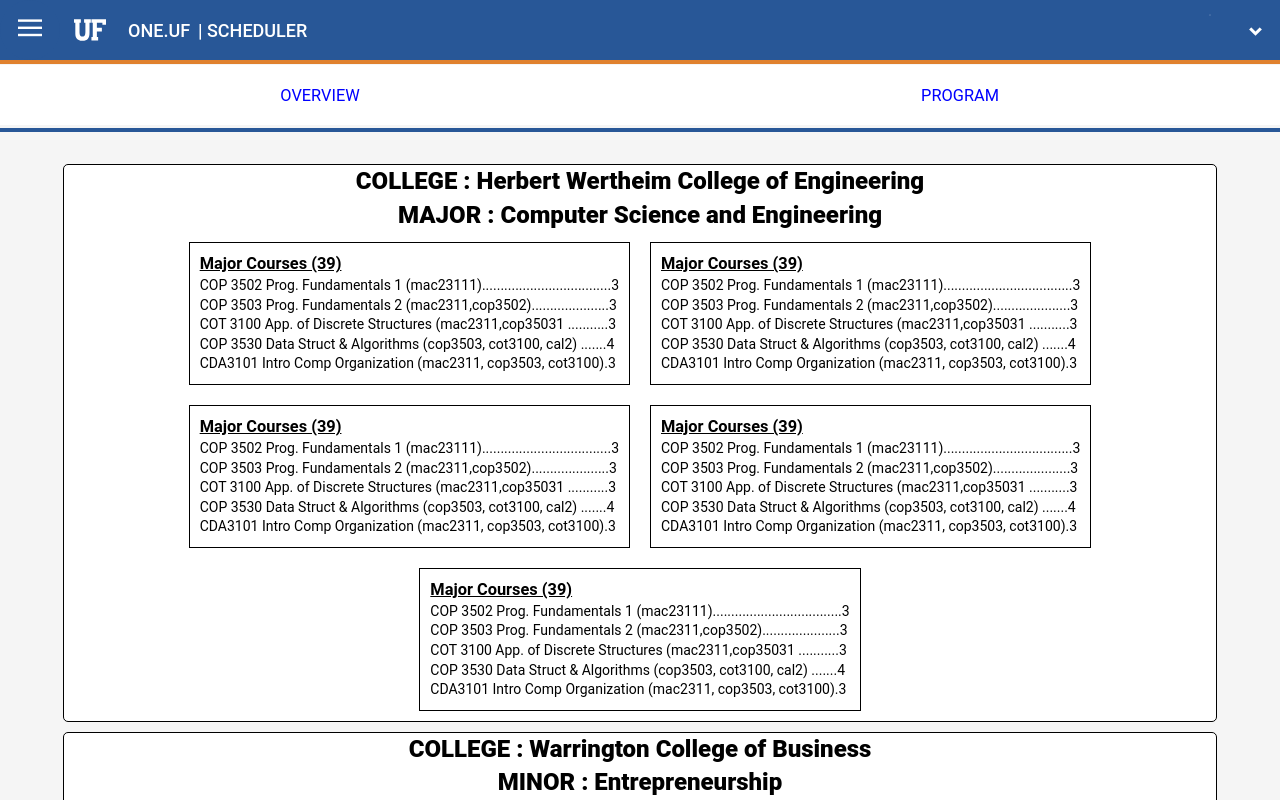
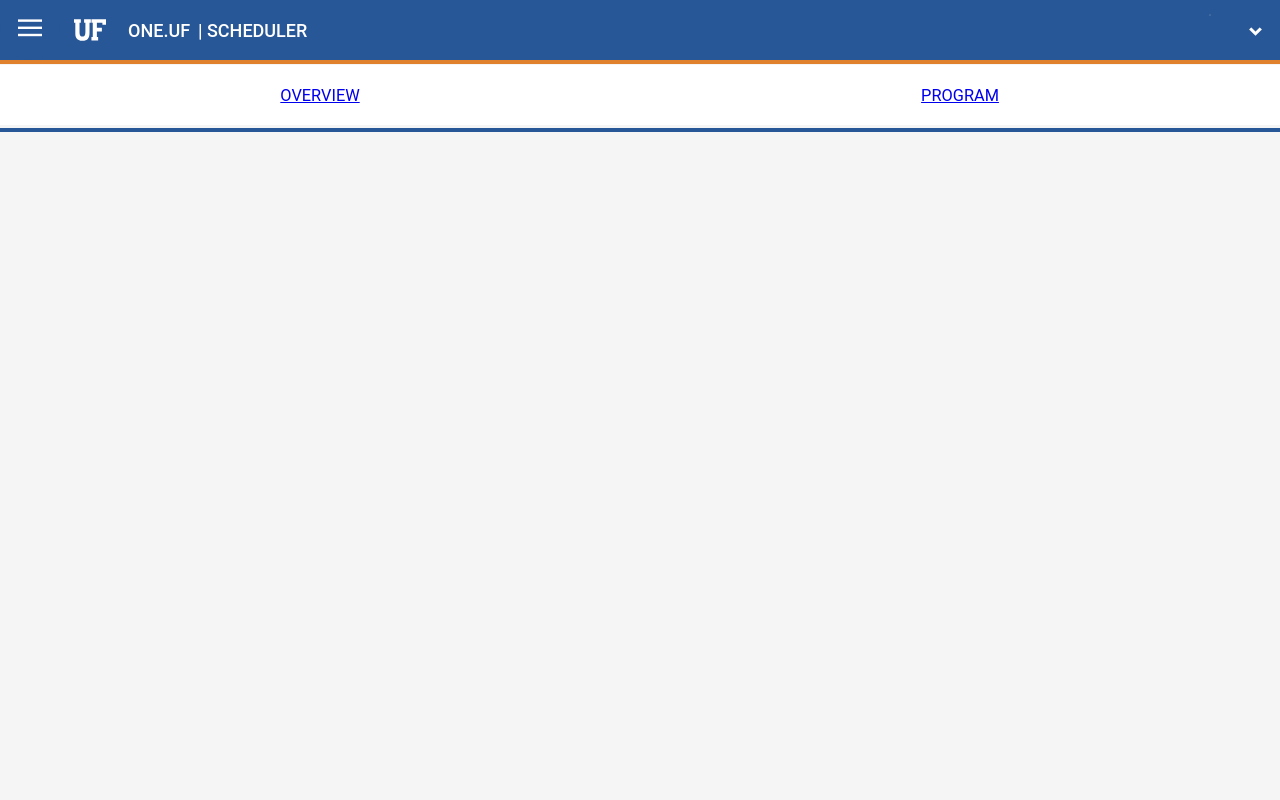
Before and after one commit to jdriscoll98/Scheduler-Frontend, a Vue app in the folder frontend/: page / in a window 1280 px wide. Shown: the top 800 px of the page. Built offline with nearby package versions, Linux system fonts and the light colour scheme.

Commit message:
adding routes

```diff
--- a/frontend/babel.config.js
+++ b/frontend/babel.config.js
@@ -1,5 +1,6 @@
 module.exports = {
   presets: [
     '@vue/cli-plugin-babel/preset'
-  ]
+  ],
+
 }
--- a/frontend/package.json
+++ b/frontend/package.json
@@ -8,11 +8,9 @@
     "lint": "vue-cli-service lint"
   },
   "dependencies": {
-    "@fortawesome/fontawesome-svg-core": "^1.2.30",
-    "@fortawesome/free-solid-svg-icons": "^5.14.0",
-    "@fortawesome/vue-fontawesome": "^0.1.10",
     "core-js": "^3.6.5",
-    "vue": "^3.0.0-0"
+    "vue": "^3.0.0-0",
+    "vue-router": "4.1.0"
   },
   "devDependencies": {
     "@vue/cli-plugin-babel": "~4.5.0",
--- a/frontend/src/App.vue
+++ b/frontend/src/App.vue
@@ -3,7 +3,8 @@
     <Navbar />
     <!-- <Overview /> -->
     <!-- <SemesterForm /> -->
-    <Program />
+    <!-- <Program /> -->
+    <!-- <router-view /> -->
   </div>
 </template>
 
@@ -11,7 +12,7 @@
 import Navbar from "./components/Navbar.vue";
 // import Overview from "./components/Overview.vue";
 // import SemesterForm from "./components/SemesterForm.vue";
-import Program from "./components/Program.vue";
+// import Program from "./components/Program.vue";
 
 export default {
   name: "App",
@@ -19,7 +20,7 @@ export default {
     Navbar,
     // Overview,
     // SemesterForm,
-    Program,
+    // Program,
   },
 };
 </script>
--- a/frontend/src/components/Navbar.vue
+++ b/frontend/src/components/Navbar.vue
@@ -14,10 +14,14 @@
     </button>
     <div class="subnav">
       <div class="left-nav">
-        <h3 class="nav-item not-current">OVERVIEW</h3>
+        <h3 class="nav-item not-current">
+          <router-link to="/"> OVERVIEW</router-link>
+        </h3>
       </div>
       <div class="right-nav">
-        <h3 class="nav-item not-current">PROGRAM</h3>
+        <h3 class="nav-item not-current">
+          <router-link to="/program">PROGRAM</router-link>
+        </h3>
       </div>
     </div>
   </div>
--- a/frontend/src/main.js
+++ b/frontend/src/main.js
@@ -1,7 +1,8 @@
 import { createApp } from 'vue'
 import App from './App.vue'
-
+import router from './router.js'
 
 
 const app = createApp(App)
+app.use(router)
 app.mount('#app')
--- /dev/null
+++ b/frontend/src/router.js
@@ -0,0 +1,25 @@
+import { createRouter, createWebHistory } from 'vue-router'
+
+// import Overview from '../components/Overview.vue'
+// import SemesterForm from '../components/SemesterForm.vue'
+// import Program from '../components/Program.vue'
+
+const routerHistory = createWebHistory();
+
+export default createRouter({
+    history: routerHistory,
+    routes: [
+        {
+            path: '/',
+            // component: Overview
+        },
+        {
+            path: '/program',
+            // component: Program
+        },
+        {
+            path: '/add',
+            // component: SemesterForm
+        }
+    ]
+})
```
Also changed, not shown: 1 other file (tests, documents, lock files or other folders).
